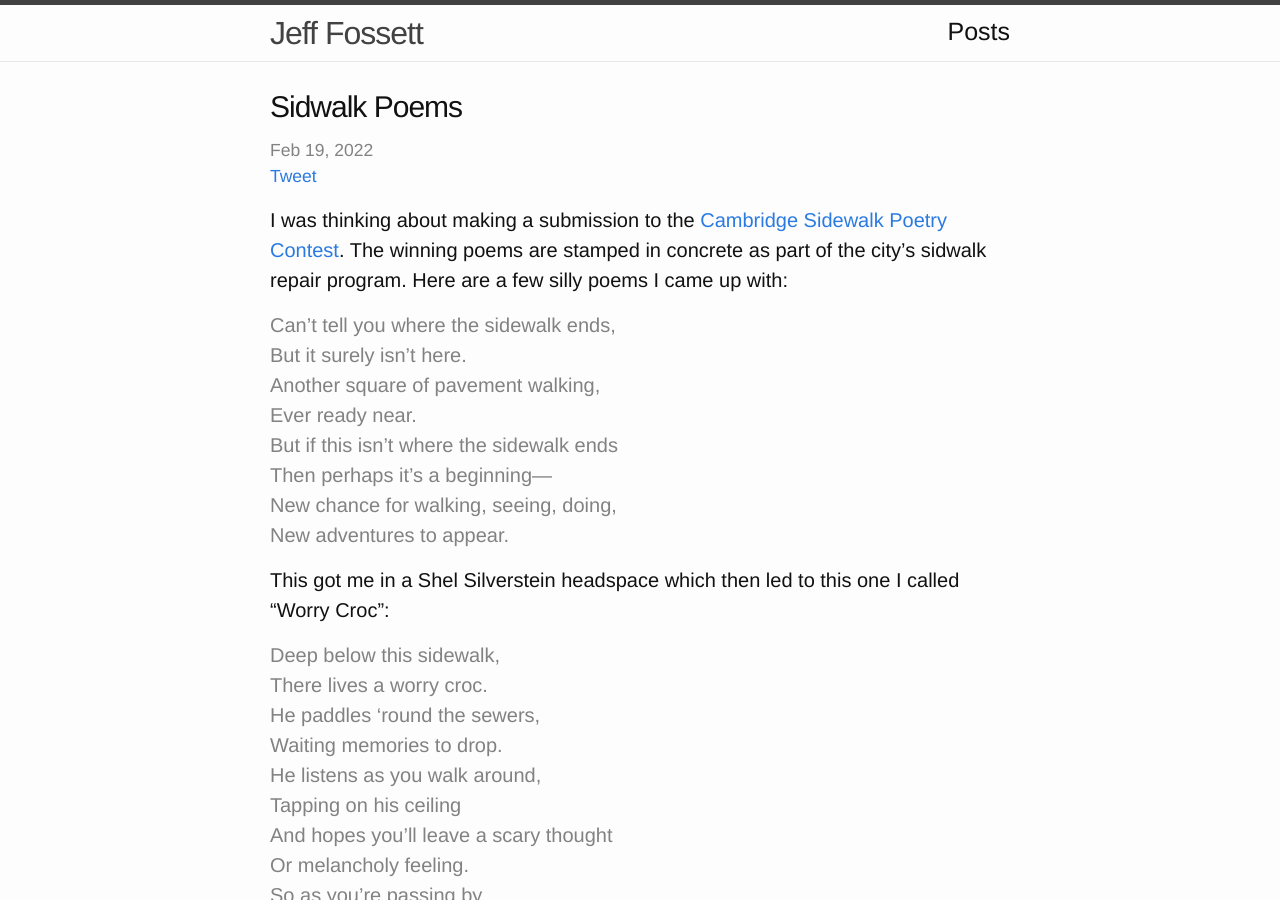
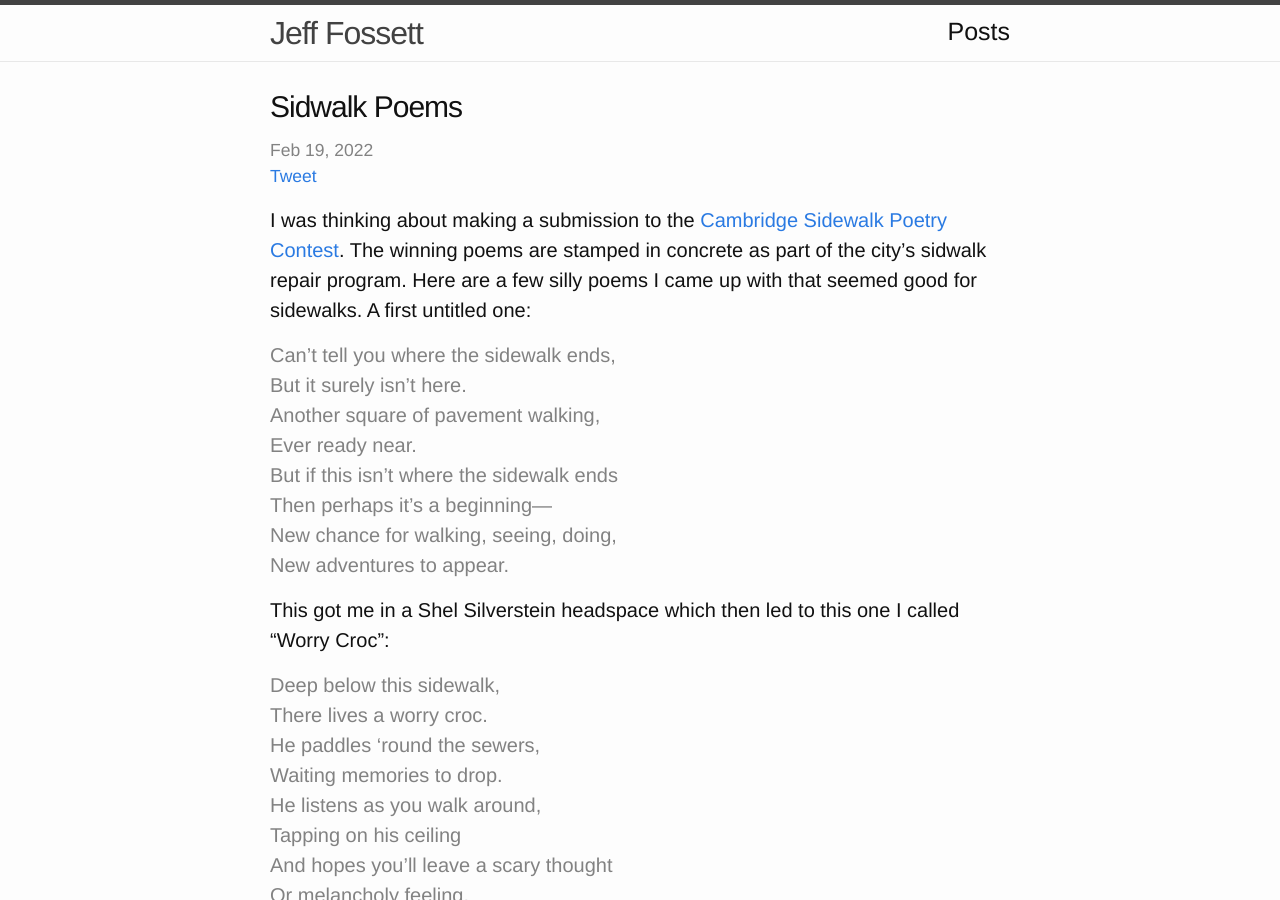
Before and after one commit to Fossj117/fossj117.github.io, a Jekyll site: the page built from _posts/2023-02-19-sidwalk-poems.md, in a window 1280 px wide and 900 px high. Built offline with Jekyll 4.4.1, drawn with Linux system fonts in a browser that asks for light colours; a script that is not in the unit is left out; comment, search, counter and statistics services are not loaded.

Commit message:
tweak sidewalk poem language

```diff
--- a/_posts/2023-02-19-sidwalk-poems.md
+++ b/_posts/2023-02-19-sidwalk-poems.md
@@ -7,7 +7,7 @@ mathjax: true
 comments: true
 ---
 
-I was thinking about making a submission to the [Cambridge Sidewalk Poetry Contest](https://www.cambridgema.gov/arts/Programs/sidewalkpoetry). The winning poems are stamped in concrete as part of the city's sidwalk repair program. Here are a few silly poems I came up with:
+I was thinking about making a submission to the [Cambridge Sidewalk Poetry Contest](https://www.cambridgema.gov/arts/Programs/sidewalkpoetry). The winning poems are stamped in concrete as part of the city's sidwalk repair program. Here are a few silly poems I came up with that seemed good for sidewalks. A first untitled one:
 
 <p class="poem">
 Can’t tell you where the sidewalk ends,<br>
```
